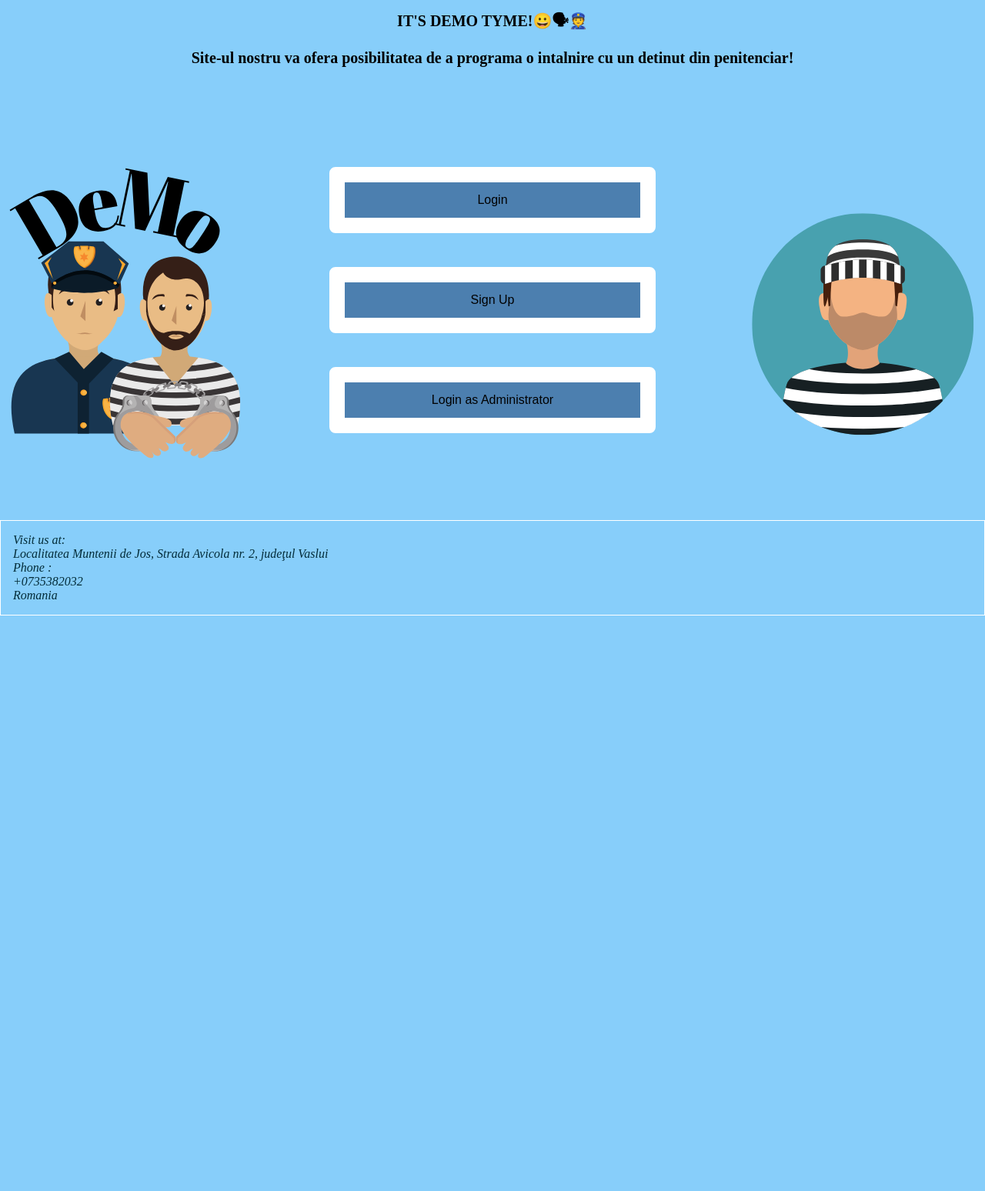
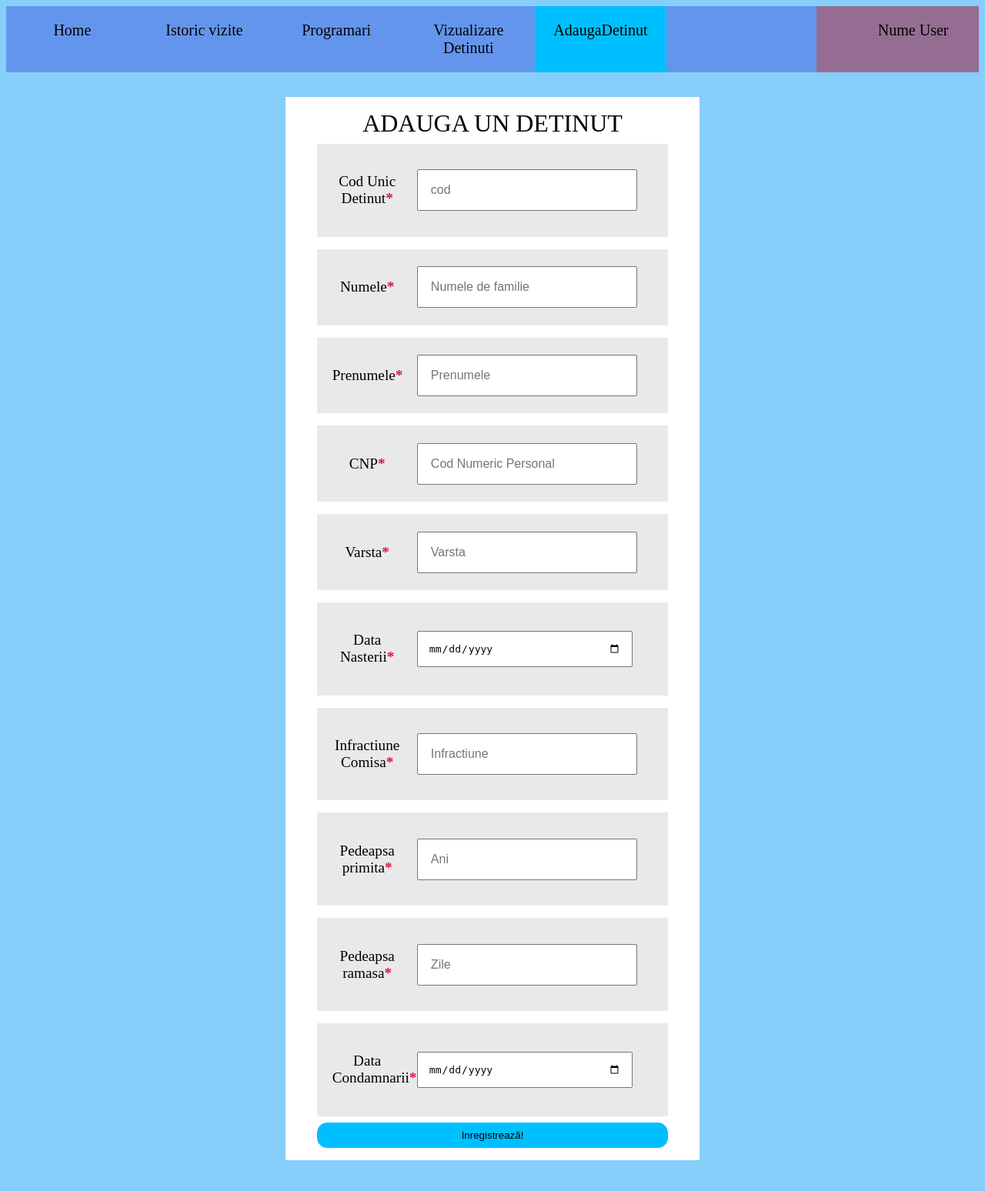
Before and after one commit to Fecheta/PoriectTW_DeMo, a PHP site: page /app/views/admin/AdaugaDetinut.php in a window 1280 px wide. Shown: the whole page at 77% size. Before the commit the page ends 800 px from the top, so only its background shows below. Run offline with PHP 8.4, Linux system fonts and the light colour scheme.

Commit message:
adauga detinut

```diff
--- /dev/null
+++ b/web/app/views/admin/AdaugaDetinut.php
@@ -0,0 +1,93 @@
+<!DOCTYPE html>
+<html lang="en">
+
+<head>
+    <meta charset="UTF-8">
+    <meta http-equiv="X-UA-Compatible" content="IE=edge">
+    <meta name="viewport" content="width=device-width, initial-scale=1.0">
+    <title>DetaliiCont</title>
+
+    <link rel="stylesheet" href="/public/css/admin/AdaugaDetinut.css">
+    <link rel="stylesheet" href="https://cdnjs.cloudflare.com/ajax/libs/font-awesome/4.7.0/css/font-awesome.min.css">
+    <link rel="stylesheet" href="/public/css/admin/index.css">
+    <script type="text/javascript" src="/public/javaScript/topnav.js"></script>
+</head>
+
+<body class="st">
+
+    <div class="fullTopnav">
+        <div id="myTopnav" class="topnav">
+            <a id="home" href="/admin/index">Home</a>
+            <a id="istoric" href="/admin/IstoricVizite">Istoric vizite</a>
+            <a id="add" href="/admin/Programari">Programari</a>
+            <a id="verifica" href="/admin/VizualizareDetinuti">Vizualizare Detinuti</a>
+            <a id="about" href="/admin/DetaliiCont" class="activate">AdaugaDetinut</a>
+            <div id="userManagePhone" class="extraResponsive">
+                <a id="logoutP" href="../../StartPage/html/p1.html">Schimba cont</a>
+                <a id="modifyP" href="#change_account_data">Modifica cont</a>
+                <a id="removeP" href="#del_account">Sterge Cont</a>
+            </div>
+        </div>
+        <div class="account">
+            <a href="javascript:void(0);" class="icon" onclick="Func()">
+                <i class="fa fa-bars"></i>
+            </a>
+            <a id="user" href="#account" class="logged" onclick="AccShow(this.id)">Nume User</a>
+            <div id="userManage" class="extra">
+                <a id="logout" href="../../StartPage/html/p1.html">Schimba cont</a>
+                <a id="modify" href="#change_account_data">Modifica cont</a>
+                <a id="remove" href="#del_account">Sterge Cont</a>
+            </div>
+        </div>
+    </div>
+
+    <form class="search">
+        <label for="fname" class="titlu">ADAUGA UN DETINUT</label>
+        <div class="line">
+            <label for="fname">Cod Unic Detinut</label>
+            <input id="fname" type="text" placeholder="cod" required>
+        </div>
+        <div class="line">
+            <label for="fname">Numele</label>
+            <input id="fname" type="text" placeholder="Numele de familie" required>
+        </div>
+        <div class="line">
+            <label for="lname">Prenumele</label>
+            <input id="lname" type="text" placeholder="Prenumele" required>
+        </div>
+        <div class="line">
+            <label for="cnp">CNP</label>
+            <input id="cnp" type="number" placeholder="Cod Numeric Personal" required>
+        </div>
+        <div class="line">
+            <label for="day">Varsta</label>
+           <input id="lname" type="number" placeholder="Varsta" required>
+        </div>
+        <div class="line">
+            <label for="day">Data Nasterii</label>
+            <input id="day" type="date" required>
+        </div>
+        <div class="line">
+            <label for="lname">Infractiune Comisa</label>
+            <input id="lname" type="text" placeholder="Infractiune" required>
+        </div>
+        <div class="line">
+            <label for="day">Pedeapsa primita</label>
+           <input id="lname" type="number" placeholder="Ani" required>
+        </div>
+        <div class="line">
+            <label for="day">Pedeapsa ramasa</label>
+           <input id="lname" type="number" placeholder="Zile" required>
+        </div>
+        <div class="line">
+            <label for="day">Data Condamnarii</label>
+            <input id="day" type="date" required>
+        </div>
+
+        <button class="btn">Inregistrează!</button>
+    </form>
+
+
+</body>
+
+</html>
--- /dev/null
+++ b/web/public/css/admin/AdaugaDetinut.css
@@ -0,0 +1,119 @@
+body {
+    display: flex;
+    justify-content: center;
+    align-items: center;
+    flex-direction: column;
+    background-color: rgba(0, 87, 7, 0.5);
+}
+
+.search {
+    display: flex;
+    flex-direction: column;
+    align-items: center;
+    justify-content: center;
+    width: 40%;
+    /* border: 1px solid black; */
+    background-color: white;
+    padding: 1em 1em;
+    margin: 2em 0;
+    text-align: center;
+}
+
+.search .btn {
+    text-decoration: none;
+    color: black;
+}
+
+.line {
+    display: flex;
+    align-items: center;
+    /* border: 1px solid black; */
+    /* align-items: center; */
+    width: 90%;
+    background-color: rgb(233, 233, 233);
+    margin: 0.5em 0.5em;
+}
+
+.line label {
+    display: inline-block;
+    font-size: 1.2em;
+    margin: 2em 1em;
+    width: 20%;
+    /* border: 1px solid black; */
+    /* background-color: wheat; */
+}
+
+form label:not(.titlu)::after {
+    color: crimson;
+    content: "*";
+    font-weight: bold;
+}
+
+.search .titlu {
+    font-size: 2em;
+}
+
+.line input {
+    /* float: right; */
+    width: 55%;
+    height: 40%;
+    padding: 1em 1em;
+    /* margin: 1em 1em; */
+    font-size: 1em;
+    /* border: 1px solid black; */
+}
+
+.line input[type="number"]::-webkit-inner-spin-button,
+input[type="number"]::-webkit-outer-spin-button {
+    -webkit-appearance: none;
+    margin: 0;
+}
+
+.line select {
+    padding: 1em 1em;
+    height: 40%;
+    margin: 1em 1em;
+    font-size: 1em;
+}
+
+.btn {
+    background-color: deepskyblue;
+    cursor: pointer;
+    width: 90%;
+    height: 2.5em;
+    border: unset;
+    padding: none;
+    border-radius: 1em;
+}
+
+@media screen and (max-width: 1000px) {
+    .search {
+        width: 85%;
+    }
+    .line {
+        display: block;
+        width: 99%;
+        /* border: 1px solid black; */
+        margin: 1em 0;
+    }
+    .line label {
+        float: none;
+        margin: auto;
+        width: 70%;
+        display: inline-block;
+        margin-top: 0.5em;
+    }
+    .line input {
+        padding: 0.5em 0.5em;
+        width: 80%;
+        margin-bottom: 1em;
+    }
+    .line select {
+        padding: 0.5em 0.5em;
+        width: 50%;
+        margin-bottom: 1em;
+    }
+    .btn {
+        width: 99%;
+    }
+}
```
Also changed, not shown: web/app/views/admin/DetaliiCont.php (deleted, +0 -65 lines), web/app/views/admin/IstoricVizite.php (+1 -7 lines), web/public/css/admin/DetaliiCont.css (deleted, +0 -203 lines).
